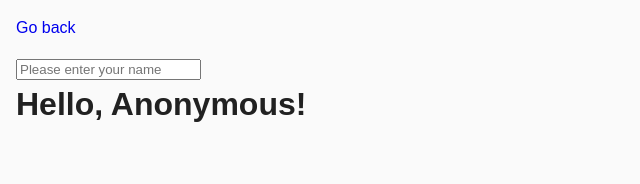
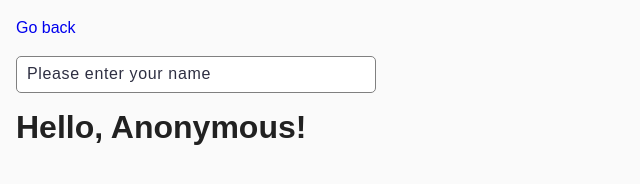
Before and after one commit to Daryna-Buriak/goit-js-hw-07, a plain HTML site: page task-3.html in a window 1280 px wide. Shown: the whole page, without its empty margins (0-640 px from the left). Drawn offline with Linux system fonts and the light colour scheme.

Commit message:
Add css for task 3

```diff
--- a/css/common.css
+++ b/css/common.css
@@ -104,4 +104,26 @@ img {
 }
 
 /*Task 3*/
+
+.name-input {
+  display: content-box;
+  width: 360px;
+  border-radius: 5px;
+  border-color: #808080;
+  border-width: 1px;
+  border-style: solid;
+  padding-top: 10px;
+  padding-bottom: 10px;
+  padding-left: 10px;
+  margin-bottom: 10px;
+}
+
+.name-input::placeholder {
+  font-weight: 400;
+  font-size: 16px;
+  line-height: 150%;
+  letter-spacing: 0.04em;
+  color: #2e2f42;
+}
+
 /*Task 4*/
--- a/task-3.html
+++ b/task-3.html
@@ -11,7 +11,12 @@
   <body>
     <p><a href="./index.html">Go back</a></p>
 
-    <input type="text" id="name-input" placeholder="Please enter your name" />
+    <input
+      type="text"
+      id="name-input"
+      placeholder="Please enter your name"
+      class="name-input"
+    />
     <h1 class="greeting">Hello, <span id="name-output">Anonymous</span>!</h1>
 
     <script src="./js/task-3.js" type="module"></script>
```
Also changed, not shown: task-1.html (+1 -1 lines).
